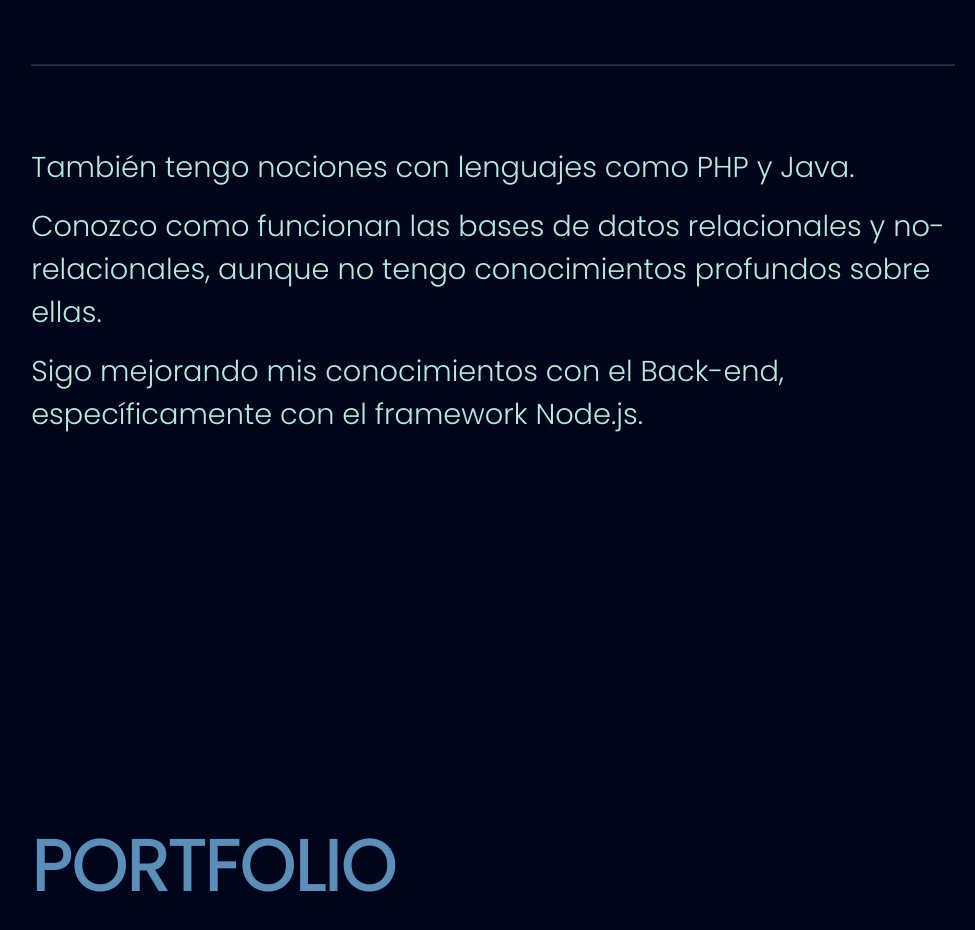
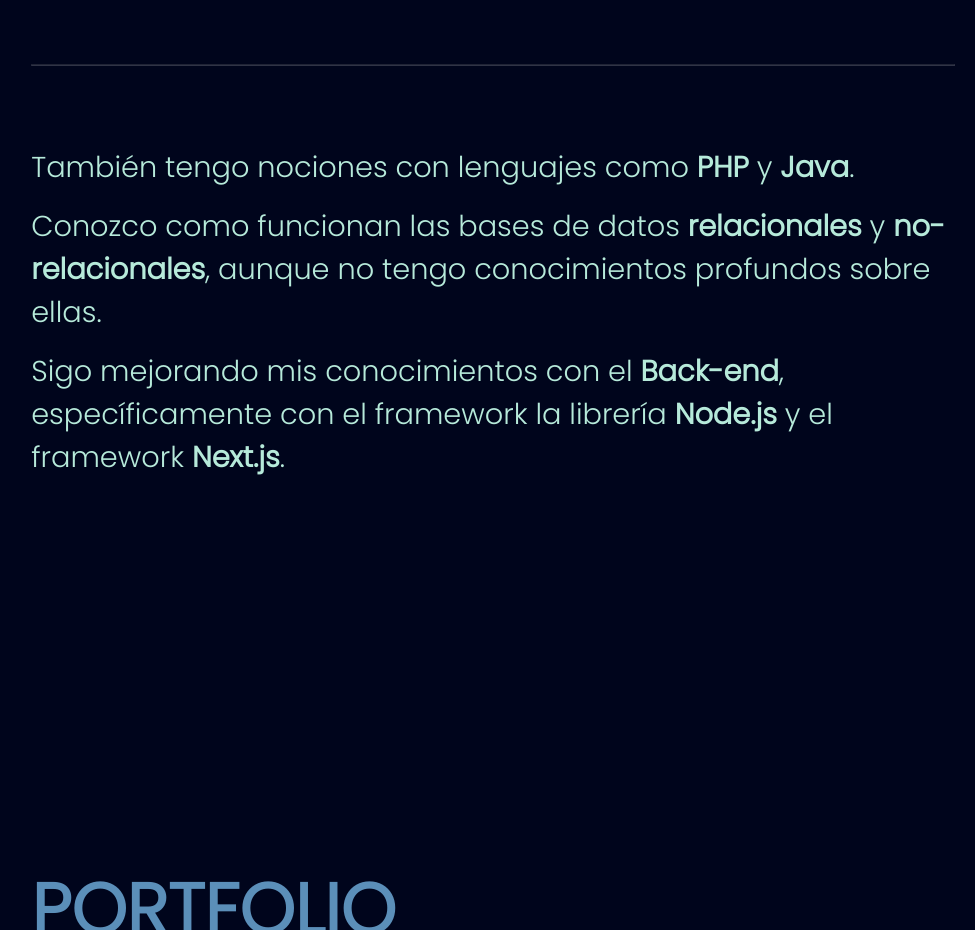
Before and after one commit to Marc1515/Portfolio, a React (Vite) app: page / in a window 1280 px wide. Shown: the part 4520-5450 px from the top of the page, without its empty margins (276-1251 px from the left). Built offline with nearby package versions, Linux system fonts and the light colour scheme.

Commit message:
Palabras clave resaltadas en la explicación del final de las tecnologías.

```diff
--- a/src/components/Technologies/Technologies.jsx
+++ b/src/components/Technologies/Technologies.jsx
@@ -153,11 +153,11 @@
       <hr className="horizontal-line" />
 
       <div className="endExplication-container">
-        <span>También tengo nociones con lenguajes como PHP y Java.</span>
+        <span>También tengo nociones con lenguajes como <strong>PHP</strong> y <strong>Java</strong>.</span>
 
-        <span>Conozco como funcionan las bases de datos relacionales y no-relacionales, aunque no tengo conocimientos profundos sobre ellas.</span>
+        <span>Conozco como funcionan las bases de datos <strong>relacionales</strong> y <strong>no-relacionales</strong>, aunque no tengo conocimientos profundos sobre ellas.</span>
 
-        <span>Sigo mejorando mis conocimientos con el Back-end, específicamente con el framework Node.js.</span>
+        <span>Sigo mejorando mis conocimientos con el <strong>Back-end</strong>, específicamente con el framework la librería <strong>Node.js</strong> y el framework <strong>Next.js</strong>.</span>
       </div>
 
 
```
